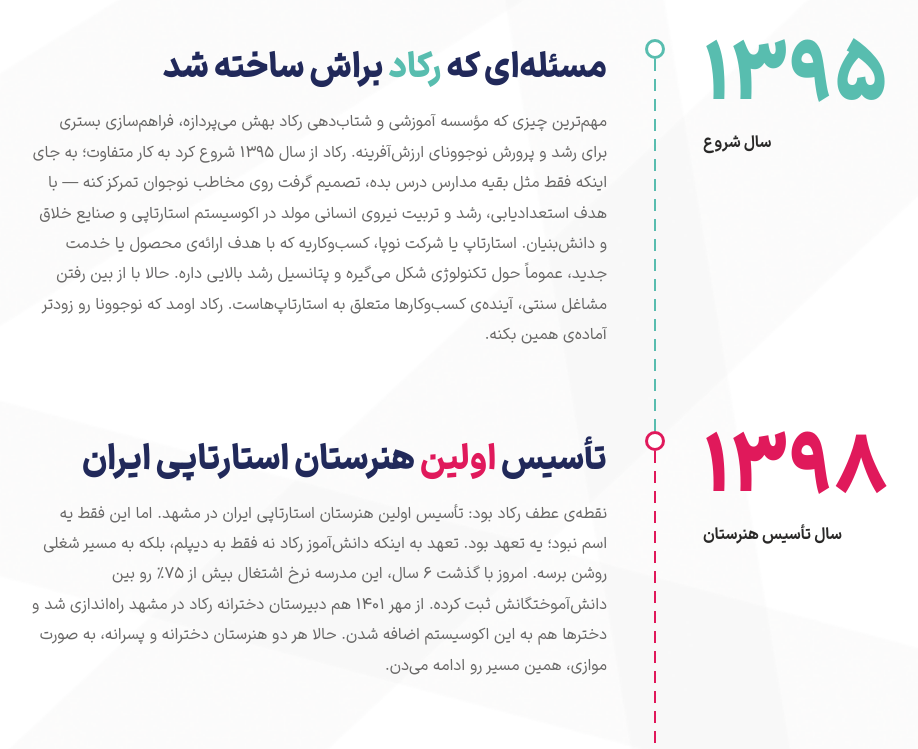
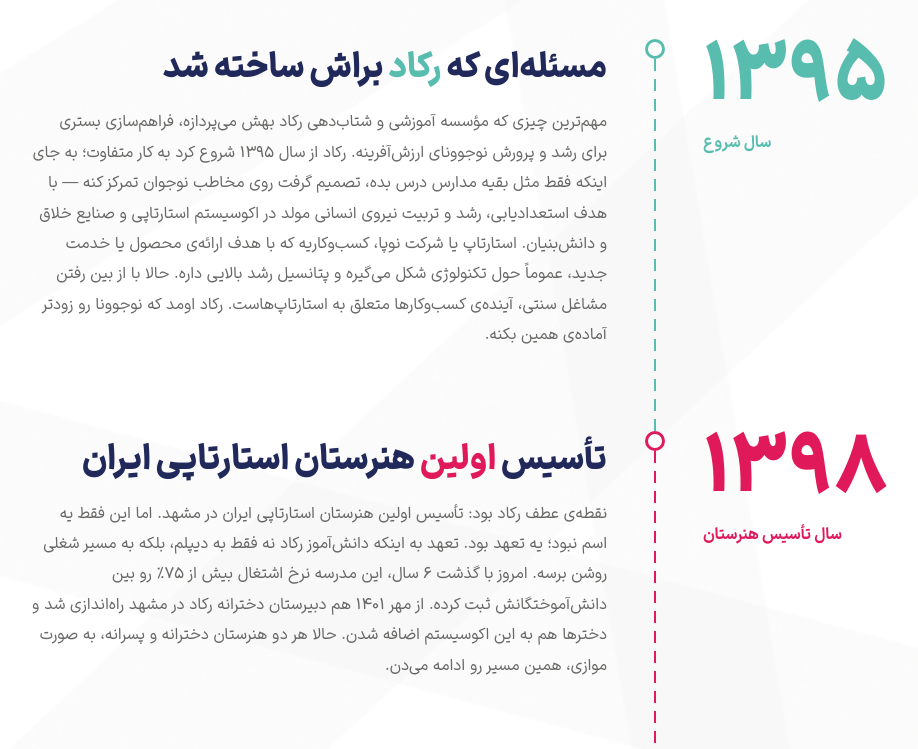
Before and after one commit to MohammadMehdiSadeghi/rokad-web, a Next.js app: page /about in a window 1280 px wide. Shown: the part 1560-2309 px from the top of the page, without its empty margins (273-1191 px from the left). Built offline with nearby package versions, Linux system fonts and the light colour scheme; no server answers.

Commit message:
fix: Story — label below year uses milestone color (pink for 1398)

```diff
--- a/src/views/About/sections/Story/index.jsx
+++ b/src/views/About/sections/Story/index.jsx
@@ -81,7 +81,7 @@ export default function AboutStory() {
                         <span className="text-[2.5rem] sm:text-[4rem] lg:text-[5rem] leading-none font-black whitespace-nowrap">
                           <span className={m.textColor}>{m.year}</span>
                         </span>
-                        <span className={`mt-2 sm:mt-3 text-[0.875rem] sm:text-[1rem] font-bold text-[#292827]`}>
+                        <span className={`mt-2 sm:mt-3 text-[0.875rem] sm:text-[1rem] font-bold ${m.textColor}`}>
                           {m.label}
                         </span>
                       </div>
```
